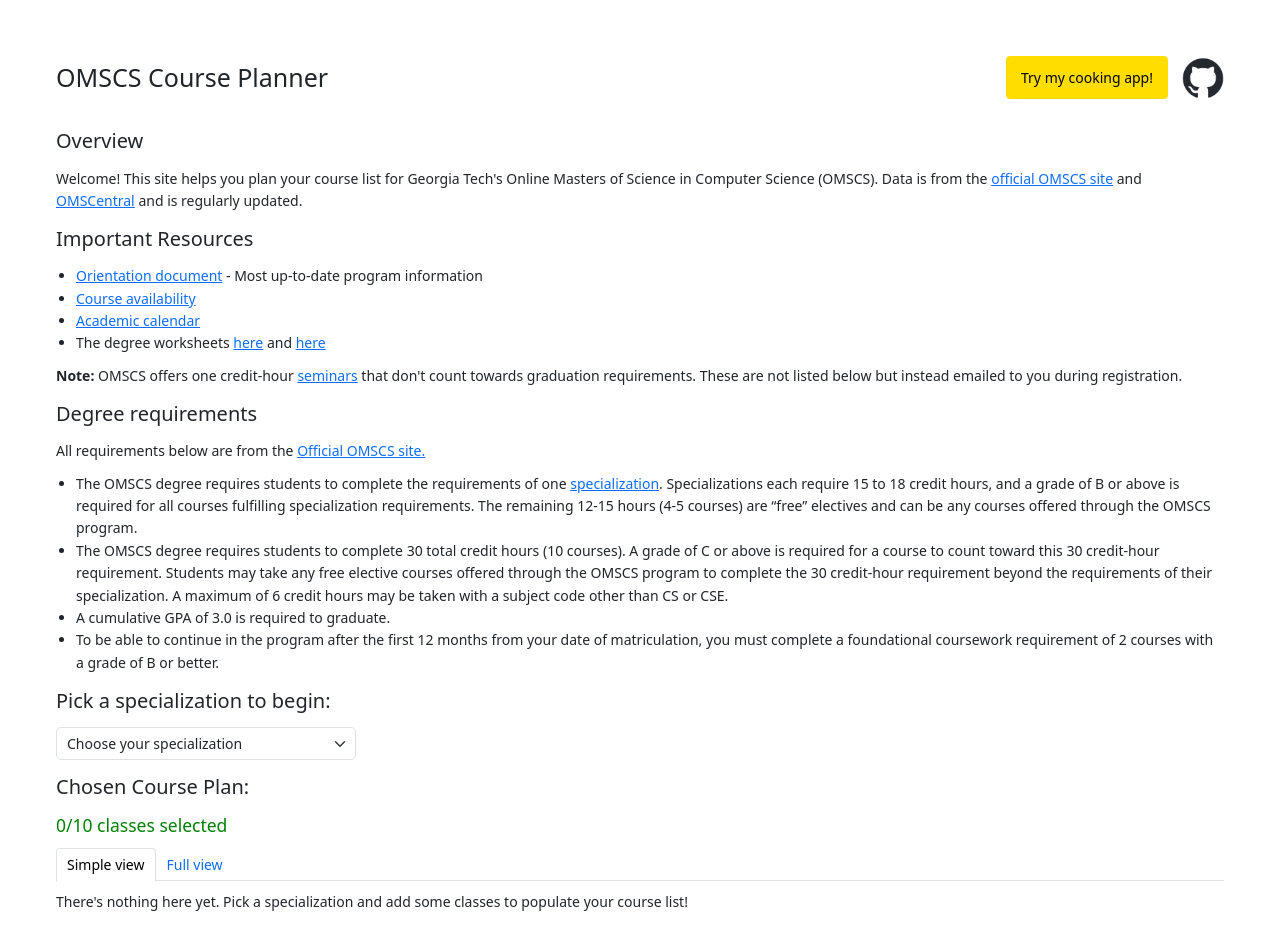
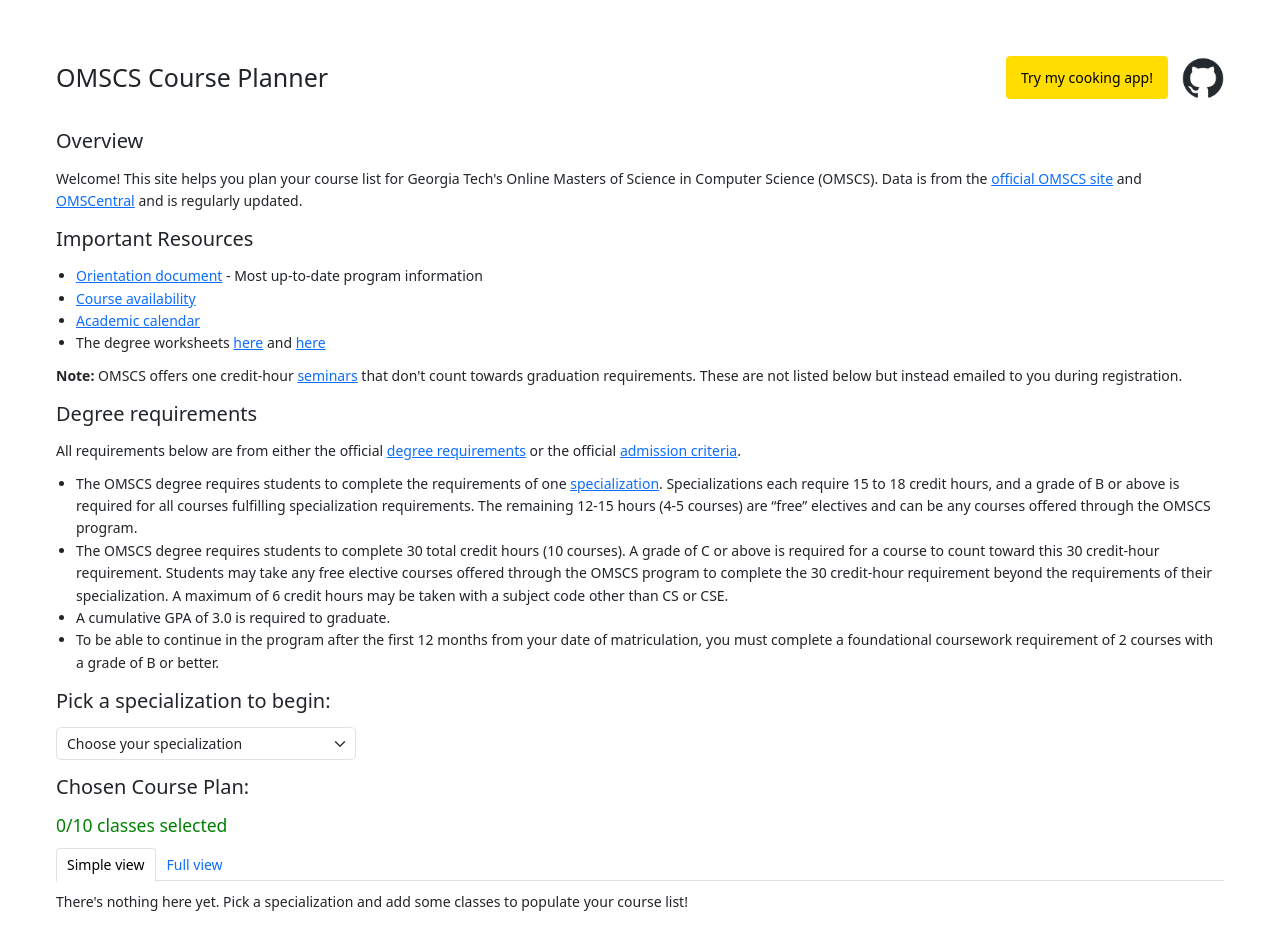
Before and after one commit to logic-tonic/omscs-course-planner, a React (Create React App) app: page / in a window 1280 px wide. Shown: the top 950 px of the page. Built offline with nearby package versions, Linux system fonts and the light colour scheme.

Commit message:
Clarify wording

```diff
--- a/src/App.js
+++ b/src/App.js
@@ -23,7 +23,7 @@ function App() {
           <p><b>Note:</b> OMSCS offers one credit-hour <a href="https://omscs.gatech.edu/cs-8001-seminars" target="_blank" rel="noreferrer">seminars</a> that don't count towards graduation requirements. These are not listed below but instead emailed to you during registration.</p>
 
           <h2>Degree requirements</h2>
-          <p>All requirements below are from the <a href="https://omscs.gatech.edu/degree-requirements" target="_blank" rel="noreferrer">Official OMSCS site.</a></p>
+          <p>All requirements below are from either the official <a href="https://omscs.gatech.edu/degree-requirements" target="_blank" rel="noreferrer">degree requirements</a> or the official <a href="https://omscs.gatech.edu/admission-criteria" target="_blank" rel="noreferrer">admission criteria</a>.</p>
           <ul>
             <li>The OMSCS degree requires students to complete the requirements of one <a href="https://omscs.gatech.edu/specializations" target="_blank" rel="noreferrer">specialization</a>. Specializations each require 15 to 18 credit hours, and a grade of B or above is required for all courses fulfilling specialization requirements. The remaining 12-15 hours (4-5 courses) are “free” electives and can be any courses offered through the OMSCS program. </li>
             <li>The OMSCS degree requires students to complete 30 total credit hours (10 courses). A grade of C or above is required for a course to count toward this 30 credit-hour requirement. Students may take any free elective courses offered through the OMSCS program to complete the 30 credit-hour requirement beyond the requirements of their specialization. A maximum of 6 credit hours may be taken with a subject code other than CS or CSE.</li>
```
